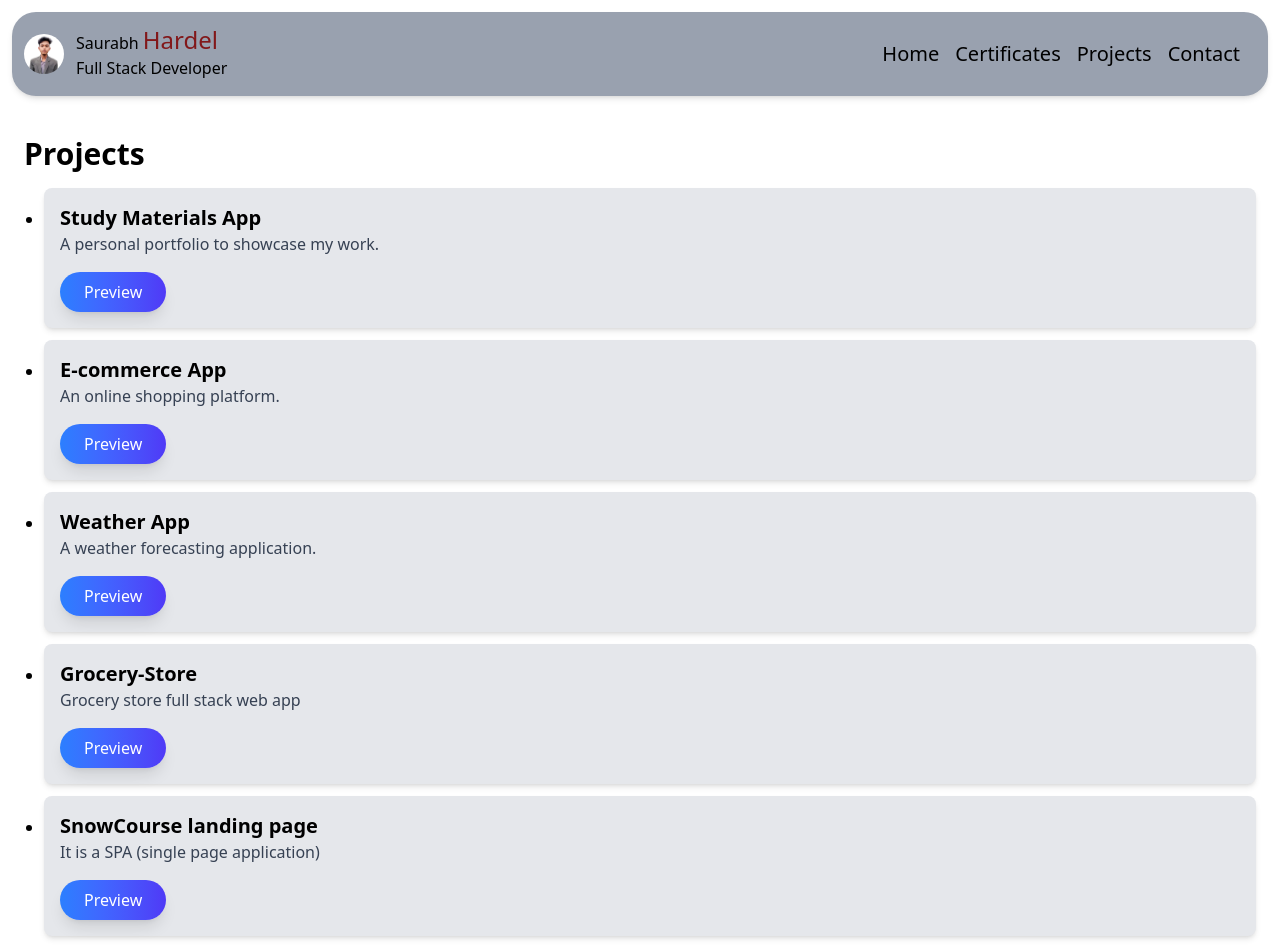
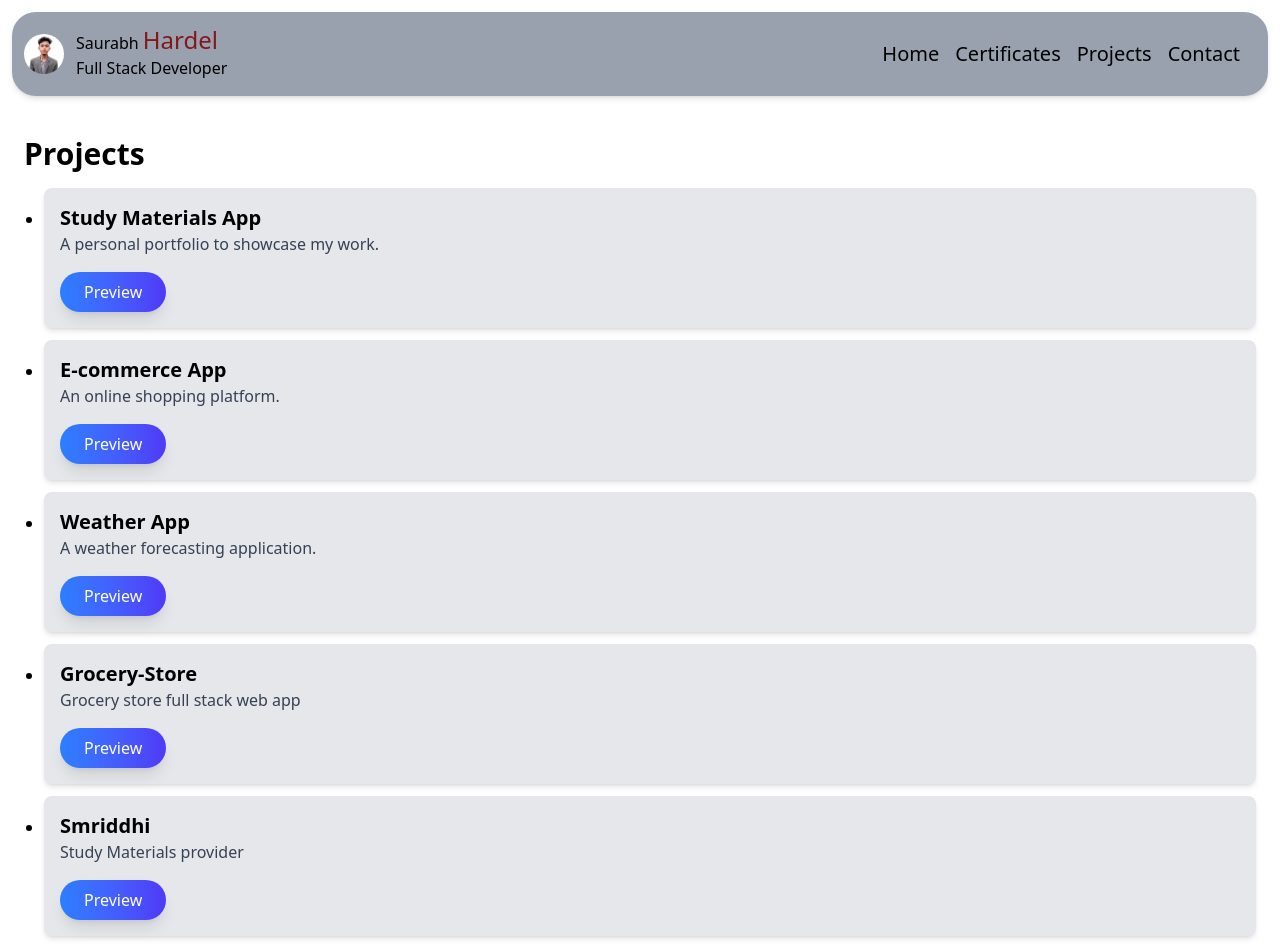
Before and after one commit to saurabh5286/Res-portfolio, a React (Vite) app: page /projects in a window 1280 px wide. Shown: the top 947 px of the page. Built offline with nearby package versions, Linux system fonts and the light colour scheme.

Commit message:
Projects.jsx

```diff
--- a/src/components/pages/Projects.jsx
+++ b/src/components/pages/Projects.jsx
@@ -33,9 +33,9 @@ const Projects = () => {
       },
       {
         id: 5,
-        name: "SnowCourse landing page",
-        description: "It is a SPA (single page application)",
-        url: "https://github.com/saurabh5286",
+        name: "Smriddhi",
+        description: "Study Materials provider",
+        url: "https://smriddhi2-0.vercel.app/",
       },
       {
         id: 6,
```
